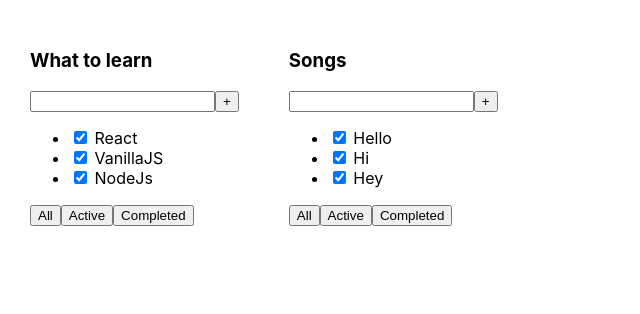
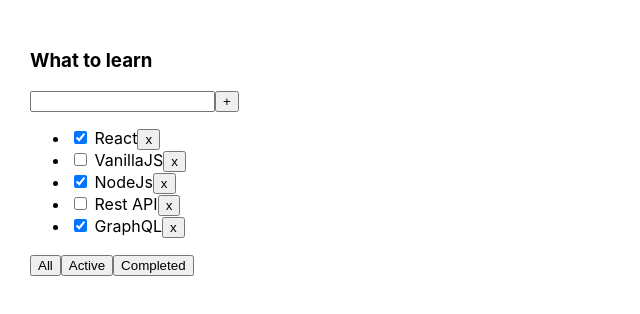
Before and after one commit to alx8437/todoList_typescript, a React (Create React App) app: page / in a window 1280 px wide. Shown: the top 314 px of the page, without its empty margins (0-640 px from the left). Built offline with nearby package versions, Linux system fonts and the light colour scheme.

Commit message:
add useState and callback into TodoList

```diff
--- a/src/App.tsx
+++ b/src/App.tsx
@@ -1,26 +1,48 @@
-import React from 'react';
+import React, {useState} from 'react';
 import './App.css';
 import {TodoList} from "./TodoList";
 
+export type FilterValuesType = "all" | "active" | "completed"
+
 function App() {
+    let [tasks, setTasks] = useState([
+            {id: 1, title: "React", isDone: true},
+            {id: 2, title: "VanillaJS", isDone: false},
+            {id: 3, title: "NodeJs", isDone: true},
+            {id: 4, title: "Rest API", isDone: false},
+            {id: 5, title: "GraphQL", isDone: true},
+        ]
+    )
 
-    const tasks1 = [
-        {id: 1, title: "React", isDone: true},
-        {id: 2, title: "VanillaJS", isDone: true},
-        {id: 3, title: "NodeJs", isDone: true}
-    ]
+    function removeTask(id: number) {
+        const filteredTasks = tasks = tasks.filter(t => t.id !== id);
+        setTasks(filteredTasks);
+    }
 
-    const  tasks2 = [
-        {id: 1, title: "Hello", isDone: true},
-        {id: 2, title: "Hi", isDone: true},
-        {id: 3, title: "Hey", isDone: true}
-    ]
+    const [filter, setFilter] = useState<FilterValuesType>("all")
+    let taskForTodoList = tasks;
+
+    if (filter === "active") {
+        taskForTodoList = tasks.filter(t => !t.isDone)
+    }
+
+    if (filter === "completed") {
+        taskForTodoList = tasks.filter(t => t.isDone)
+    }
+
+    function changeFilter(value: FilterValuesType) {
+        setFilter(value);
+    }
 
 
     return (
         <div className="App">
-           <TodoList title={"What to learn"} tasks={tasks1}/>
-           <TodoList title={"Songs"} tasks={tasks2}/>
+            <TodoList
+                title={"What to learn"}
+                tasks={taskForTodoList}
+                removeTask={removeTask}
+                changeFilter={changeFilter}
+            />
         </div>
     );
 }
--- a/src/TodoList.tsx
+++ b/src/TodoList.tsx
@@ -1,4 +1,5 @@
 import React from "react";
+import {FilterValuesType} from "./App";
 
 
 export type TaskType = {
@@ -7,8 +8,10 @@
     isDone: boolean
 }
 export type PropsType = {
-    title: string;
+    title: string
     tasks: Array<TaskType>
+    removeTask: (taskId: number) => void
+    changeFilter: (value: FilterValuesType) => void
 }
 
 export function TodoList(props: PropsType) {
@@ -20,14 +23,17 @@
                 <button>+</button>
             </div>
             <ul>
-                <li><input type="checkbox" checked={props.tasks[0].isDone}/> <span>{props.tasks[0].title}</span></li>
-                <li><input type="checkbox" checked={props.tasks[1].isDone}/> <span>{props.tasks[1].title}</span></li>
-                <li><input type="checkbox" checked={props.tasks[2].isDone}/> <span>{props.tasks[2].title}</span></li>
+                {
+                    props.tasks.map(t => <li key={t.id}>
+                        <input type="checkbox" checked={t.isDone}/> <span>{t.title}</span>
+                        <button onClick={() =>props.removeTask(t.id)}>x</button>
+                    </li>)
+                }
             </ul>
             <div>
-                <button>All</button>
-                <button>Active</button>
-                <button>Completed</button>
+                <button onClick={() => props.changeFilter("all")}>All</button>
+                <button onClick={() => props.changeFilter("active")}>Active</button>
+                <button onClick={() => props.changeFilter("completed")}>Completed</button>
             </div>
         </div>
     )
```
